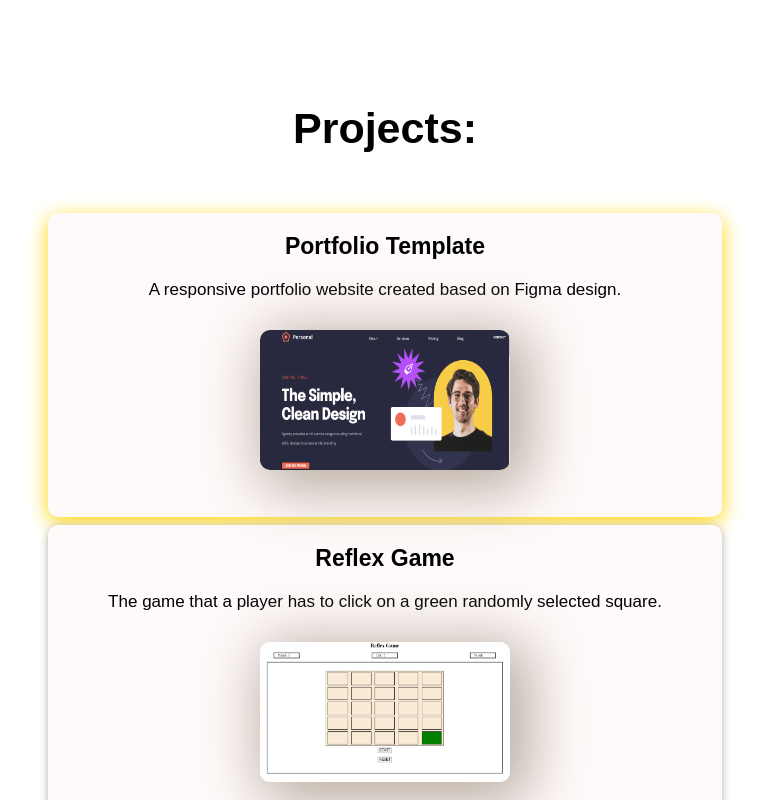
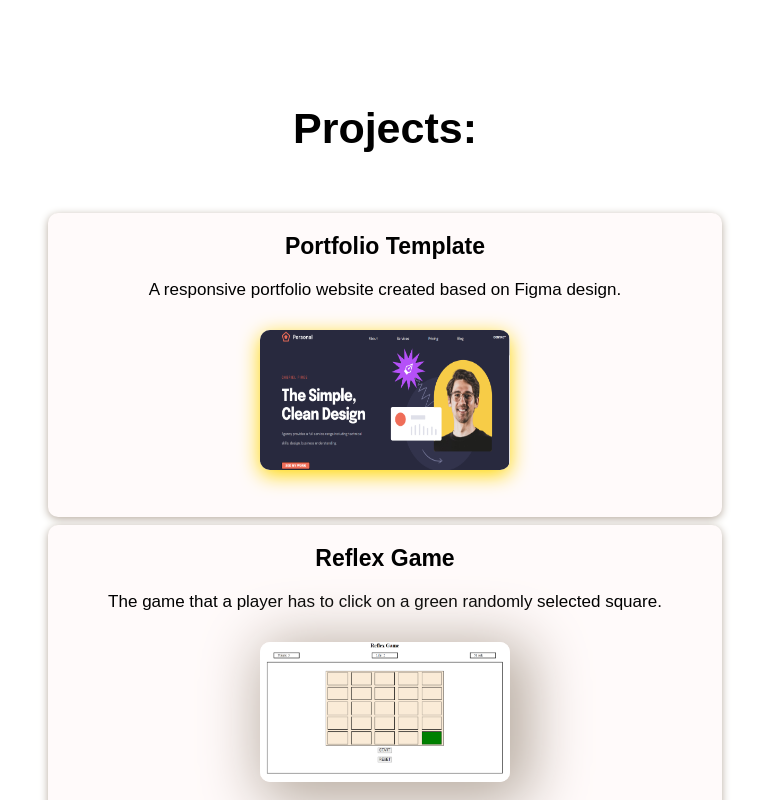
Before and after one commit to EwaSzymanskax/Portfolio, a React (Create React App) app: page / in a window 1280 px wide. In both pictures the pointer is over the picture 639 px from the left and 1209 px from the top of the page. Shown: the part 809-1609 px from the top of the page, without its empty margins (255-1024 px from the left). Built offline with nearby package versions, Linux system fonts and the light colour scheme.

Commit message:
style Project

```diff
--- a/package.json
+++ b/package.json
@@ -2,7 +2,7 @@
   "name": "app",
   "version": "0.1.0",
   "private": true,
-  "homepage": ".",
+  "homepage": "https://ewaszymanskax.github.io/Portfolio",
   "dependencies": {
     "@fortawesome/fontawesome-svg-core": "^6.3.0",
     "@fortawesome/free-solid-svg-icons": "^6.3.0",
--- a/src/App.js
+++ b/src/App.js
@@ -8,10 +8,11 @@ import style from './App.module.css';
 
 
 function App() {
+
   return (
     <>
     <main className={style.main}>
-     <Navbar />
+      <Navbar />
       <About />
       <Projects />
       <Resume />
--- a/src/components/Projects.module.css
+++ b/src/components/Projects.module.css
@@ -30,7 +30,7 @@
     margin-bottom: 8px;
 }
 
-.card:hover {
+.imgProjects:hover {
     box-shadow: 0px 5px 20px  #FFD700;
 }
 
```
